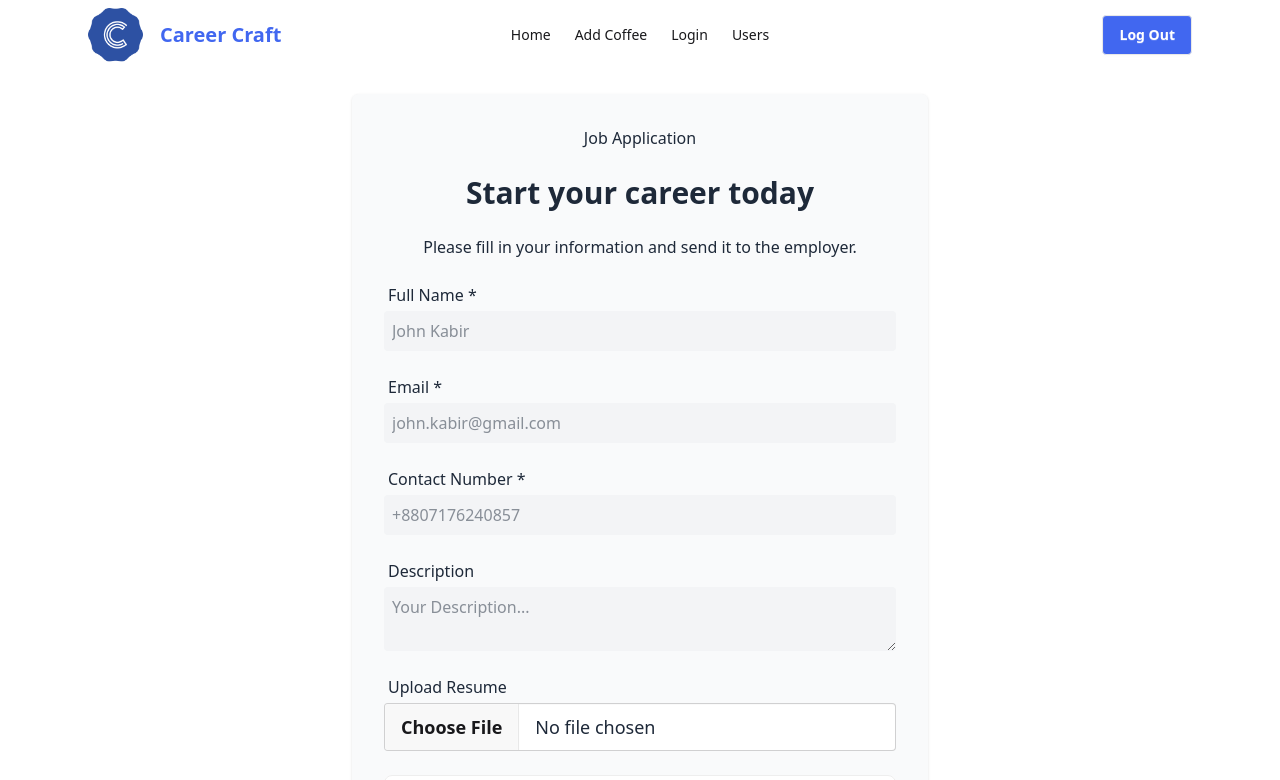
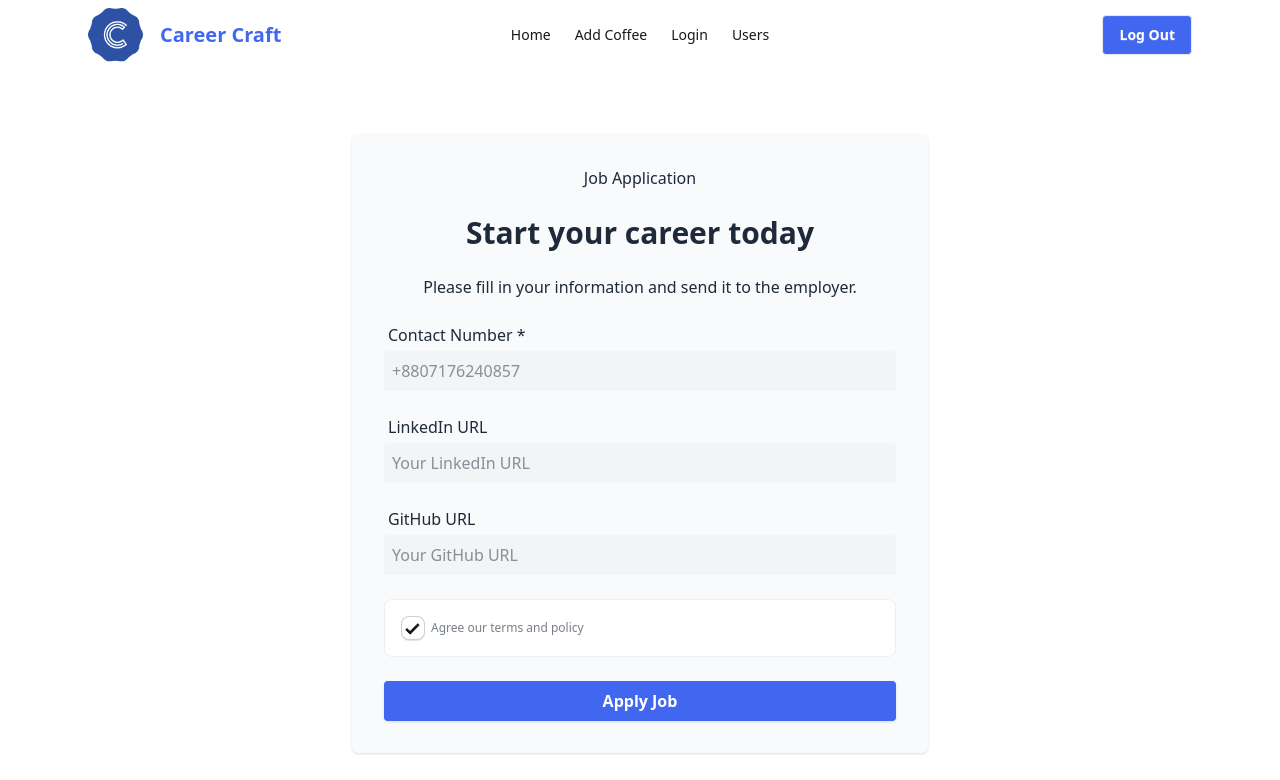
Before and after one commit to abrarasif11/Career-Craft-Client, a React (Vite) app: page /jobApply/1 in a window 1280 px wide. Shown: the top 780 px of the page. Built offline with nearby package versions, Linux system fonts and the light colour scheme; no server answers; sample sign-in values are in the browser's storage.

Commit message:
find job apply value

```diff
--- a/src/Pages/JobApply/JobApply.jsx
+++ b/src/Pages/JobApply/JobApply.jsx
@@ -1,11 +1,25 @@
 import React from "react";
+import { useParams } from "react-router-dom";
 
 const JobApply = () => {
+  const id = useParams()
+  console.log(id)
+
+  const handleJobApply = e => {
+    e.preventDefault();
+    const form = e.target;
+    const contact = form.contact.value;
+    const linkedin = form.linkedin.value;
+    const github = form.github.value;
+    // const resume = form.resume.value;
+    console.log(contact, linkedin, github)
+  }
   return (
     <section className="p-6 text-gray-800">
       <form
+      onSubmit={handleJobApply}
         noValidate=""
-        className="container w-full max-w-xl p-8 mx-auto space-y-6 rounded-md shadow bg-gray-50"
+        className="container w-full mt-10 mb-10 max-w-xl p-8 mx-auto space-y-6 rounded-md shadow bg-gray-50"
       >
         <p className="text-center bg-">Job Application</p>
         <h2 className="w-full text-3xl text-center font-bold leading-tight">
@@ -14,30 +28,32 @@ const JobApply = () => {
         <p className="text-center">
           Please fill in your information and send it to the employer.
         </p>
-        <div>
+        {/* <div>
           <label htmlFor="name" className="block mb-1 ml-1">
             Full Name *
           </label>
           <input
             id="name"
+            name="name"
             type="text"
             placeholder="John Kabir"
             required=""
             className="block w-full p-2 rounded focus:outline-none focus:ring focus:ring-opacity-25 focus:ring-violet-600 bg-gray-100"
           />
-        </div>
-        <div>
+        </div> */}
+        {/* <div>
           <label htmlFor="email" className="block mb-1 ml-1">
             Email *
           </label>
           <input
             id="email"
+            name="email"
             type="email"
             placeholder="john.kabir@gmail.com"
             required=""
             className="block w-full p-2 rounded focus:outline-none focus:ring focus:ring-opacity-25 focus:ring-violet-600 bg-gray-100"
           />
-        </div>
+        </div> */}
         <div>
           <label htmlFor="email" className="block mb-1 ml-1">
             Contact Number *
@@ -45,6 +61,7 @@ const JobApply = () => {
           <input
             id="contact"
             type="tel"
+            name="contact"
             placeholder="+8807176240857"
             required=""
             className="block w-full p-2 rounded focus:outline-none focus:ring focus:ring-opacity-25 focus:ring-violet-600 bg-gray-100"
@@ -52,25 +69,38 @@ const JobApply = () => {
         </div>
         <div>
           <label htmlFor="message" className="block mb-1 ml-1">
-            Description
+            LinkedIn URL
           </label>
-          <textarea
+          <input
             id="message"
-            type="text"
-            placeholder="Your Description..."
-            className="block w-full p-2 rounded autoexpand focus:outline-none focus:ring focus:ring-opacity-25 focus:ring-violet-600 bg-gray-100"
-          ></textarea>
+            type="url"
+            name="linkedin"
+            placeholder="Your LinkedIn URL"
+            className="block w-full p-2 rounded  focus:outline-none focus:ring focus:ring-opacity-25 focus:ring-violet-600 bg-gray-100"
+          ></input>
         </div>
         <div>
           <label htmlFor="message" className="block mb-1 ml-1">
+            GitHub URL
+          </label>
+          <input
+            id="message"
+            type="url"
+            name="github"
+            placeholder="Your GitHub URL"
+            className="block w-full p-2 rounded  focus:outline-none focus:ring focus:ring-opacity-25 focus:ring-violet-600 bg-gray-100"
+          ></input>
+        </div>
+        {/* <div>
+          <label htmlFor="message" className="block mb-1 ml-1">
             Upload Resume
           </label>
-          <input type="file" className="file-input w-full file-input-lg" />
-        </div>
+          <input type="file" name="resume" className="file-input w-full file-input-lg" />
+        </div> */}
         <div>
           <fieldset className="fieldset bg-base-100  border-base-300 rounded-box w-full border p-4">
             <label className="label">
-              <input type="checkbox" defaultChecked className="checkbox" />
+              <input  type="checkbox" defaultChecked className="checkbox" />
               Agree our terms and policy
             </label>
           </fieldset>
```
